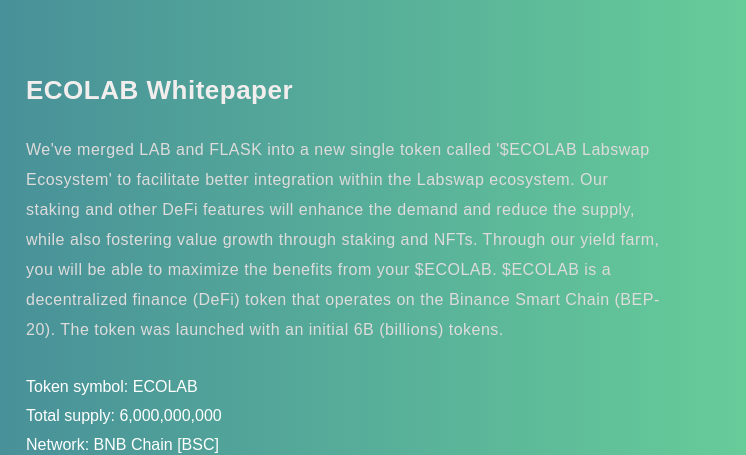
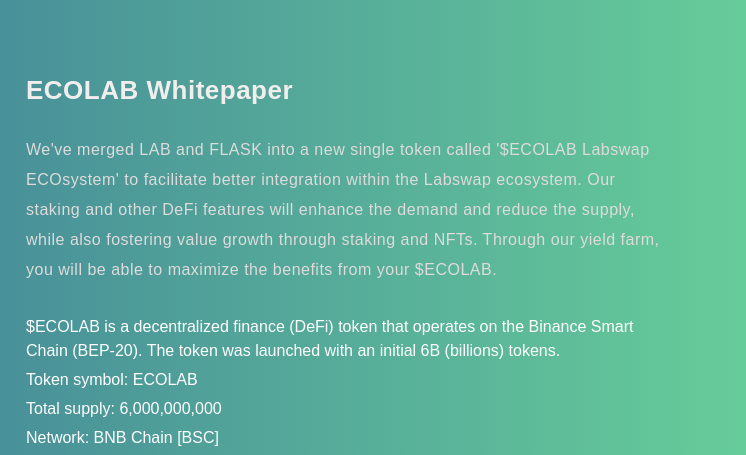
Before and after one commit to Labswap/labswapecosystem.com, a plain HTML site: page index.html in a window 1280 px wide. Shown: the part 2040-2495 px from the top of the page, 534-1280 px from the left. Drawn offline with Linux system fonts and the light colour scheme.

Commit message:
Update index.html

```diff
--- a/index.html
+++ b/index.html
@@ -130,14 +130,14 @@
                     <h5>ECOLAB Whitepaper</h5>
                 </div>
                 <div class="whitepaper-text left-text">
-                    <p>We've merged LAB and FLASK into a new single token called '$ECOLAB Labswap Ecosystem' to
+                    <p>We've merged LAB and FLASK into a new single token called '$ECOLAB Labswap ECOsystem' to
                         facilitate better integration within the Labswap ecosystem. Our staking and other DeFi
                         features will enhance the demand and reduce the supply, while also fostering value growth
                         through staking and NFTs. Through our yield farm, you will be able to maximize the benefits
                         from your $ECOLAB.
 
-                        $ECOLAB is a decentralized finance (DeFi) token that operates on the Binance Smart Chain
-                        (BEP-20). The token was launched with an initial 6B (billions) tokens.
+                        <li>$ECOLAB is a decentralized finance (DeFi) token that operates on the Binance Smart Chain
+                        (BEP-20). The token was launched with an initial 6B (billions) tokens.</li>
 
                         <li>Token symbol: ECOLAB</li>
                         <li>Total supply: 6,000,000,000</li>
```
